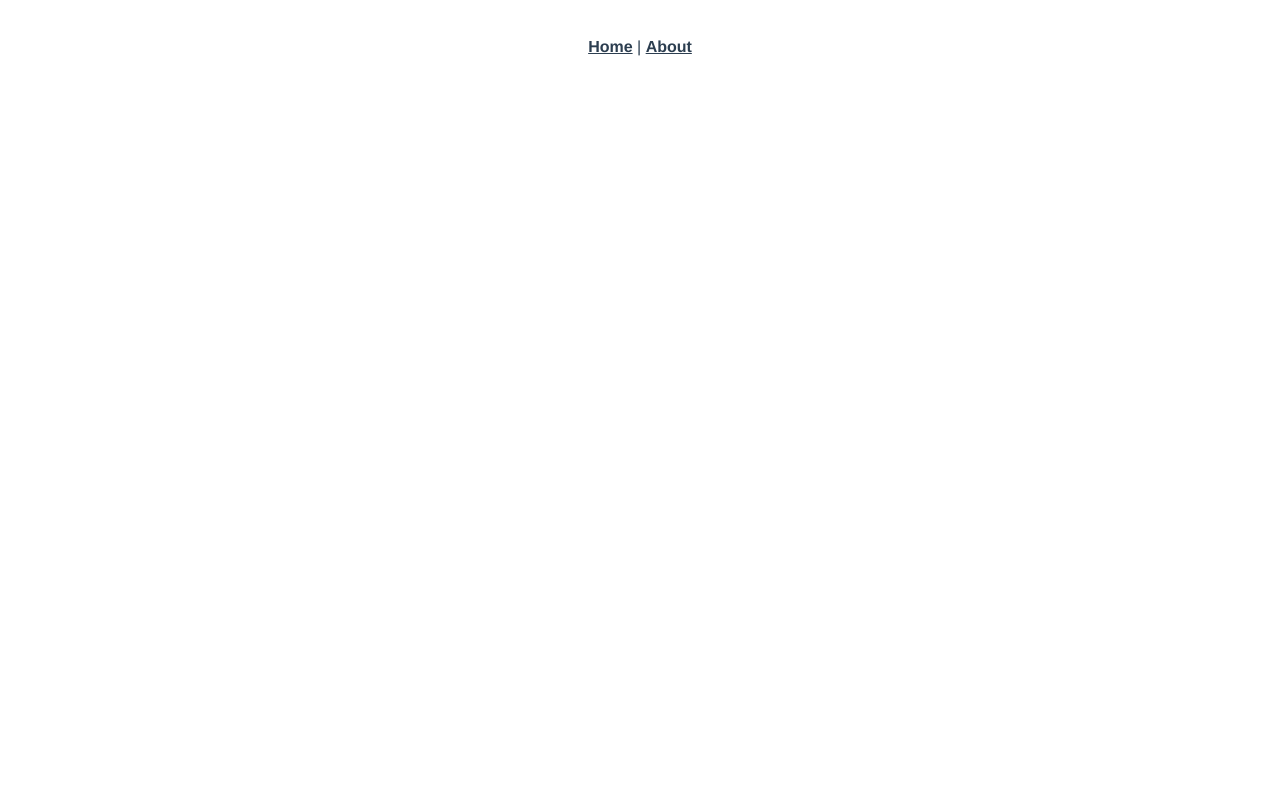
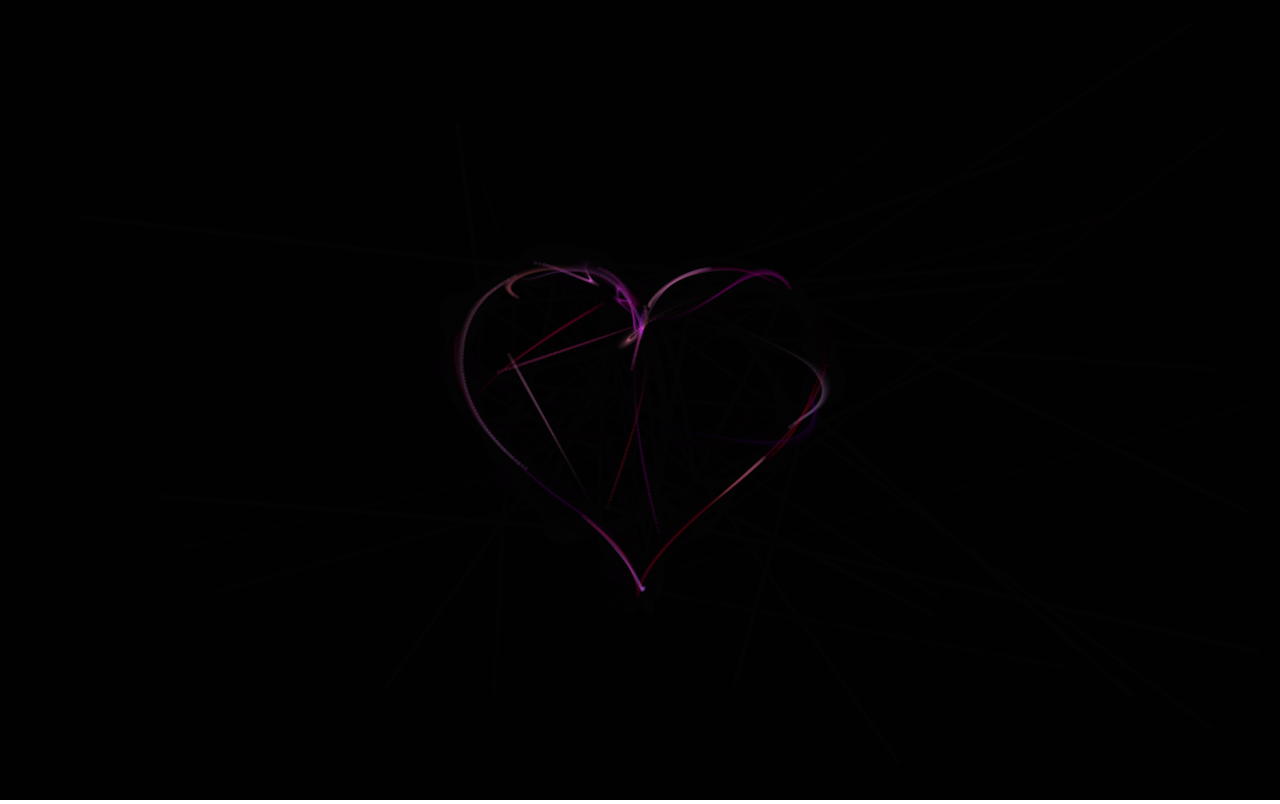
Before and after one commit to hscshuai/Love-XJJ, a Vue app: page /#/home in a window 1280 px wide. Before the commit this address had no page. Built offline with nearby package versions, Linux system fonts and the light colour scheme.

Commit message:
全局配置

```diff
--- a/public/index.html
+++ b/public/index.html
@@ -6,14 +6,13 @@
     <meta name="viewport" content="width=device-width,initial-scale=1.0">
     <link rel="icon" href="<%= BASE_URL %>favicon.ico">
     <title><%= htmlWebpackPlugin.options.title %></title>
-    <!-- <script src="./lib/heart/lettuce.js"></script> -->
+    <!-- <title>专属晶晶小宝贝的</title> -->
+    <meta name="description" content="晶晶生日快乐(づ￣3￣)づ">
   </head>
   <body>
     <noscript>
-      <strong>We're sorry but <%= htmlWebpackPlugin.options.title %> doesn't work properly without JavaScript enabled. Please enable it to continue.</strong>
+      <strong><%= htmlWebpackPlugin.options.title %></strong>
     </noscript>
     <div id="app"></div>
-    <!-- built files will be auto injected -->
   </body>
-  <!-- <script src="./lib/heart/heart.js"></script> -->
 </html>
--- a/src/App.vue
+++ b/src/App.vue
@@ -1,8 +1,4 @@
 <template>
-  <nav>
-    <router-link to="/">Home</router-link> |
-    <router-link to="/about">About</router-link>
-  </nav>
   <router-view/>
 </template>
 
@@ -14,17 +10,4 @@
   text-align: center;
   color: #2c3e50;
 }
-
-nav {
-  padding: 30px;
-
-  a {
-    font-weight: bold;
-    color: #2c3e50;
-
-    &.router-link-exact-active {
-      color: #42b983;
-    }
-  }
-}
 </style>
--- /dev/null
+++ b/src/assets/less/index.less
@@ -0,0 +1,3 @@
+html,body{
+  margin: 0;
+}
--- a/src/components/Heart.vue
+++ b/src/components/canvas/Heart.vue
@@ -5,7 +5,7 @@
 </template>
 
 <script>
-import lettuce from "./../../public/lib/heart/lettuce"
+import lettuce from "@/../public/lib/heart/lettuce"
 export default {
   name: 'HelloWorld',
   props: {
--- a/src/main.js
+++ b/src/main.js
@@ -3,4 +3,12 @@ import App from './App.vue'
 import router from './router'
 import store from './store'
 
-createApp(App).use(store).use(router).mount('#app')
+// 全局默认样式表
+import "@/assets/less/index.less"
+
+const app =  createApp(App);
+
+  app.use(store)
+     .use(router);
+
+app.mount('#app')
--- a/src/views/AboutView.vue
+++ /dev/null
@@ -1,5 +0,0 @@
-<template>
-  <div class="about">
-    <h1>This is an about page</h1>
-  </div>
-</template>
--- a/src/views/HomeView.vue
+++ b/src/views/HomeView.vue
@@ -6,7 +6,7 @@
 
 <script>
 // @ is an alias to /src
-import Heart from '@/components/Heart.vue'
+import Heart from '@/components/canvas/Heart.vue'
 
 export default {
   name: 'HomeView',
--- a/vue.config.js
+++ b/vue.config.js
@@ -4,6 +4,14 @@ const CopyPlugin = require('copy-webpack-plugin');
 module.exports = defineConfig({
   transpileDependencies: true,
   outputDir: 'docs', // 打包的目录
+  chainWebpack: config => {
+    config
+    .plugin('html')
+    .tap(args => {
+        args[0].title = '专属晶晶小宝贝的'
+        return args
+    })
+  },
   configureWebpack: {
     plugins: [
       new CopyPlugin({
```
Also changed, not shown: src/router/index.js (+3 -6 lines), src/assets/logo.png (deleted), 14 other files (tests, documents, lock files or other folders).
